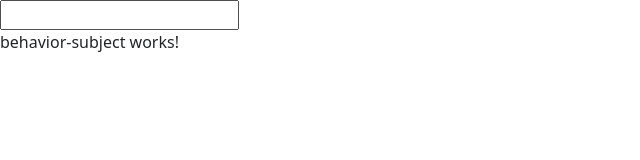
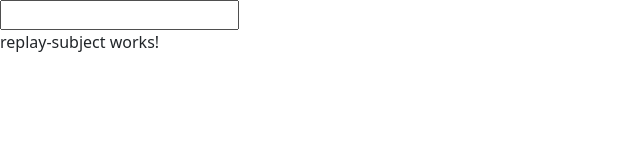
Before and after one commit to brjahanbani/WikiPediaSearch, an Angular app: page / in a window 1280 px wide. Shown: the top 160 px of the page, without its empty margins (0-640 px from the left). Built offline with nearby package versions, Linux system fonts and the light colour scheme.

Commit message:
Replay Subject

```diff
--- a/src/app/app.component.html
+++ b/src/app/app.component.html
@@ -4,4 +4,5 @@
 <app-count></app-count> -->
 <!-- <app-hot-cold-unicast-mulicast></app-hot-cold-unicast-mulicast> -->
 <!-- <app-subject></app-subject> -->
-<app-behavior-subject></app-behavior-subject>
+<!-- <app-behavior-subject></app-behavior-subject> -->
+<app-replay-subject></app-replay-subject>
--- a/src/app/app.module.ts
+++ b/src/app/app.module.ts
@@ -11,9 +11,10 @@ import { CountComponent } from './count/count.component';
 import { HotColdUnicastMulicastComponent } from './hot-cold-unicast-mulicast/hot-cold-unicast-mulicast.component';
 import { SubjectComponent } from './subject/subject.component';
 import { BehaviorSubjectComponent } from './behavior-subject/behavior-subject.component';
+import { ReplaySubjectComponent } from './replay-subject/replay-subject.component';
 
 @NgModule({
-  declarations: [AppComponent, SearchBarComponent, PageListComponent, RxjsLearningComponent, CountComponent, HotColdUnicastMulicastComponent, SubjectComponent, BehaviorSubjectComponent],
+  declarations: [AppComponent, SearchBarComponent, PageListComponent, RxjsLearningComponent, CountComponent, HotColdUnicastMulicastComponent, SubjectComponent, BehaviorSubjectComponent, ReplaySubjectComponent],
   imports: [BrowserModule, AppRoutingModule, HttpClientModule],
   providers: [],
   bootstrap: [AppComponent],
--- /dev/null
+++ b/src/app/replay-subject/replay-subject.component.html
@@ -0,0 +1 @@
+<p>replay-subject works!</p>
--- /dev/null
+++ b/src/app/replay-subject/replay-subject.component.ts
@@ -0,0 +1,26 @@
+import { Component, OnInit } from '@angular/core';
+import { ReplaySubject } from 'rxjs';
+
+@Component({
+  selector: 'app-replay-subject',
+  templateUrl: './replay-subject.component.html',
+  styleUrls: ['./replay-subject.component.css'],
+})
+export class ReplaySubjectComponent implements OnInit {
+  constructor() {}
+
+  ngOnInit(): void {
+    const replaySubject = new ReplaySubject(3); //number is the length of buffer
+    const observerOne = replaySubject.subscribe((val) =>
+      console.log('observerOne:' + val)
+    );
+    replaySubject.next('first');
+    replaySubject.next('second');
+    replaySubject.next('third');
+    replaySubject.next('fourth');
+    const observerTwo = replaySubject.subscribe((val) =>
+      console.log('observerTwo:' + val)
+    );
+    replaySubject.next('fifth');
+  }
+}
```
Also changed, not shown: src/app/replay-subject/replay-subject.component.css (added).
